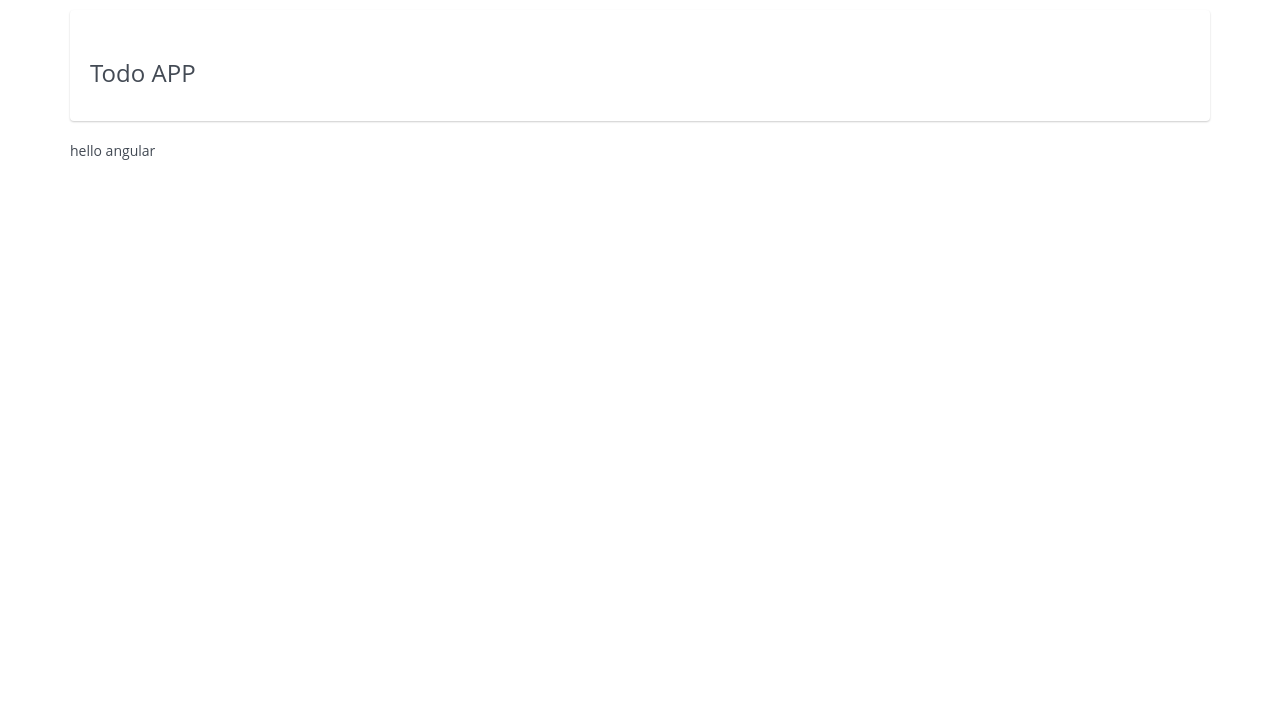
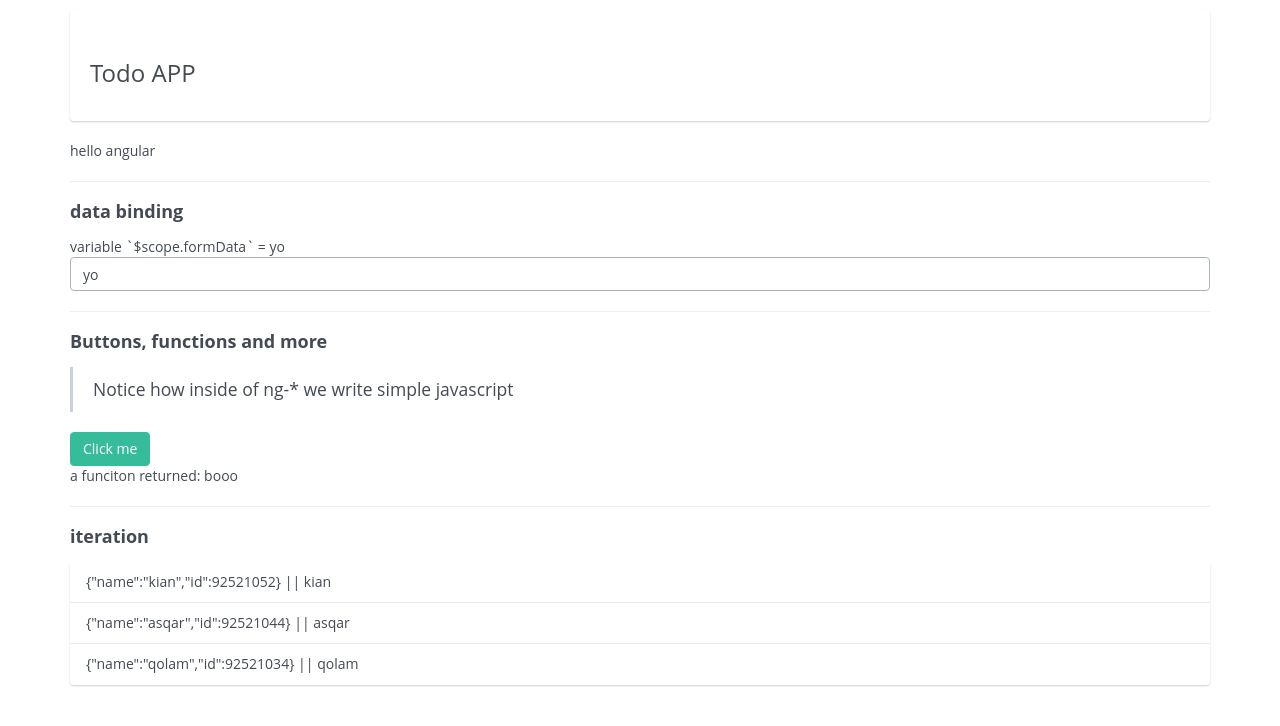
Before and after one commit to Kianenigma/MEAN-tutorial, a plain HTML site: page expressapp/client/index.html in a window 1280 px wide. Drawn offline with nearby package versions, Linux system fonts and the light colour scheme.

Commit message:
#2.3.2 angular syntax and basics

```diff
--- a/expressapp/client/index.html
+++ b/expressapp/client/index.html
@@ -2,7 +2,7 @@
 <html>
   <head>
     <meta charset="utf-8">
-    <title>Yo Express</title>
+    <title>Todo APP</title>
 
     <link href="lib/bootstrap.min.css" rel="stylesheet"/>
     <link href="lib/bootflat.min.css" rel="stylesheet" />
@@ -17,6 +17,33 @@
         <h2>Todo APP</h2>
       </div>
       {{ test }}
-    </div>
+
+      <hr>
+      <h5>data binding</h5>
+      variable `$scope.formData` = {{ formData }}
+      <div>
+        <input type="text" ng-model="formData" class="form-control">
+      </div>
+
+      <hr>
+      <h5>Buttons, functions and more</h5>
+      <blockquote>
+        Notice how inside of ng-* we write simple javascript
+      </blockquote>
+      <button class='btn btn-info' ng-click="aFunc(1, 'hello')"> Click me </button>
+      <div>
+        a funciton returned: {{ giveMeSomething() }}
+      </div>
+
+      <hr>
+
+      <h5>iteration</h5>
+      <div class="list-group">
+        <div class="list-group-item" ng-repeat='person in list'>
+          {{ person }} || {{ person.name }}
+        </div>
+      </div>
+
+    </div> <!-- container -->
   </body>
 </html>
--- a/expressapp/client/main.js
+++ b/expressapp/client/main.js
@@ -1,5 +1,25 @@
 let todoApp = angular.module('todo-app', [])
 
 todoApp.controller('todoCtrl', function ($scope) {
+  // wtf is $scope? make sure to understand it properly
+
   $scope.test = 'hello angular'
+
+  // testing ng-model
+  $scope.formData = 'yo'
+
+  // functions and clicks
+  $scope.aFunc = function (param1, param2) {
+    alert('i was called')
+  }
+  $scope.giveMeSomething = function () {
+    return 'booo'
+  }
+
+  // iterations
+  $scope.list = [
+    {name: 'kian', id: 92521052 },
+    {name: 'asqar', id: 92521044 },
+    {name: 'qolam', id: 92521034 }
+  ]
 })
```
